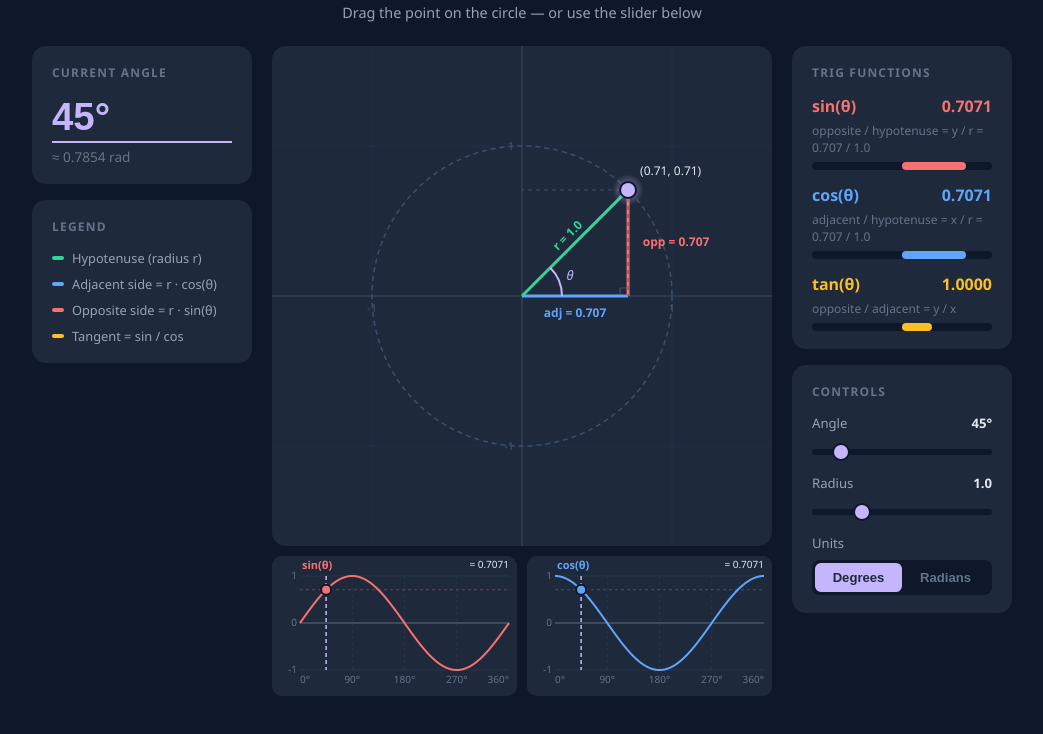
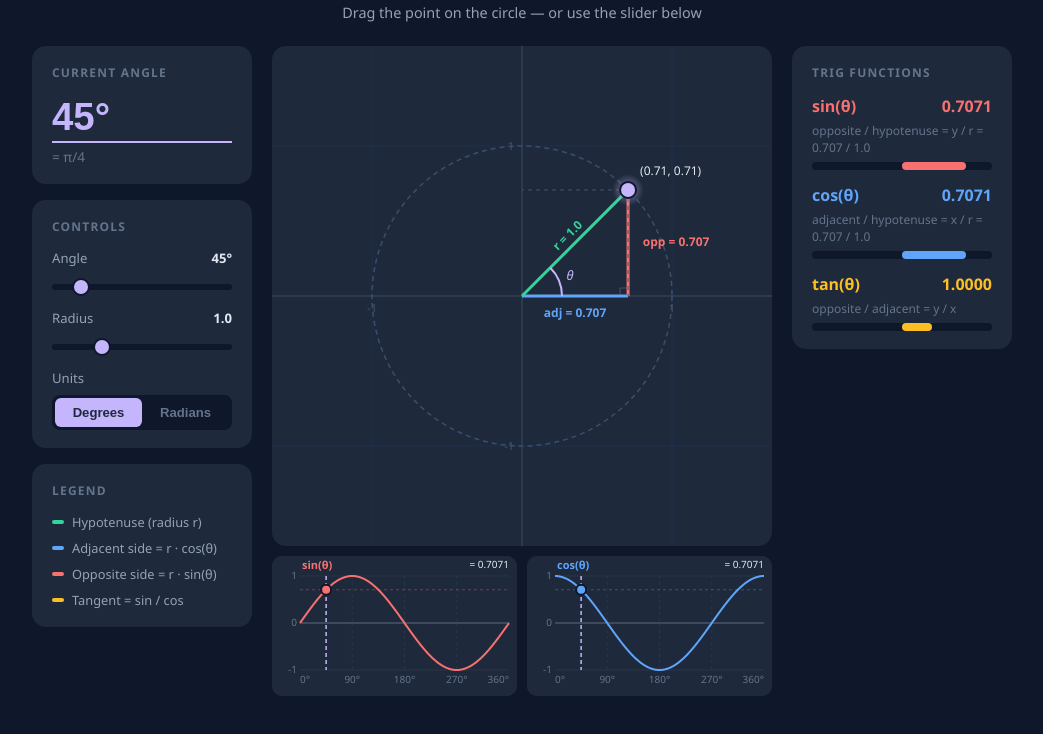
Before and after one commit to stoffprof/trig, a plain HTML site: page index.html in a window 1280 px wide. Shown: the part 66-800 px from the top of the page, without its empty margins (118-1161 px from the left). Drawn offline with Linux system fonts and the light colour scheme.

Commit message:
Move Controls to left panel, add π-fraction radian display, add README
- Controls card moved from right column to left, under Current Angle
- Radians now shown as π fractions (π/4, 3π/2, etc.) for multiples of 15°;
  falls back to decimal for other angles
- Angle input accepts typed π fractions: pi/4, π/2, 3pi/2, etc.
- Degree mode alt text now shows the π fraction equivalent
- Added README with feature list and usage instructions

Co-Authored-By: Claude Sonnet 4.6 <noreply@anthropic.com>

```diff
--- a/index.html
+++ b/index.html
@@ -19,7 +19,29 @@
     <div class="card">
       <h2>Current Angle</h2>
       <input type="text" id="angleInput" class="angle-display" value="45°">
-      <div class="angle-alt" id="angleAlt">≈ 0.785 rad</div>
+      <div class="angle-alt" id="angleAlt">≈ π/4</div>
+    </div>
+
+    <div class="card">
+      <h2>Controls</h2>
+
+      <div class="control-row">
+        <label>Angle <span id="angleLabel">45°</span></label>
+        <input type="range" id="angleSlider" min="0" max="360" step="1" value="45">
+      </div>
+
+      <div class="control-row">
+        <label>Radius <span id="radiusLabel">1.0</span></label>
+        <input type="range" id="radiusSlider" min="0.5" max="2.5" step="0.1" value="1">
+      </div>
+
+      <div class="control-row">
+        <label style="margin-bottom:8px">Units</label>
+        <div class="toggle-group">
+          <button id="btnDeg" class="active" onclick="setUnits('deg')">Degrees</button>
+          <button id="btnRad" onclick="setUnits('rad')">Radians</button>
+        </div>
+      </div>
     </div>
 
     <div class="card">
@@ -96,28 +118,6 @@
       </div>
     </div>
 
-    <div class="card">
-      <h2>Controls</h2>
-
-      <div class="control-row">
-        <label>Angle <span id="angleLabel">45°</span></label>
-        <input type="range" id="angleSlider" min="0" max="360" step="1" value="45">
-      </div>
-
-      <div class="control-row">
-        <label>Radius <span id="radiusLabel">1.0</span></label>
-        <input type="range" id="radiusSlider" min="0.5" max="2.5" step="0.1" value="1">
-      </div>
-
-      <div class="control-row">
-        <label style="margin-bottom:8px">Units</label>
-        <div class="toggle-group">
-          <button id="btnDeg" class="active" onclick="setUnits('deg')">Degrees</button>
-          <button id="btnRad" onclick="setUnits('rad')">Radians</button>
-        </div>
-      </div>
-    </div>
-
   </div>
 
 </div>
--- a/script.js
+++ b/script.js
@@ -1,5 +1,43 @@
 const canvas = document.getElementById('canvas');
 const ctx    = canvas.getContext('2d');
+
+// ── π-fraction helpers ─────────────────────────────
+function gcd(a, b) {
+  a = Math.abs(a); b = Math.abs(b);
+  while (b) { [a, b] = [b, a % b]; }
+  return a;
+}
+
+// Returns a π-fraction string (e.g. "3π/4") for nice angles,
+// or null if the denominator would be > 12 (falls back to decimal).
+function toRadLabel(deg) {
+  const d = Math.round(deg);
+  if (d === 0) return '0';
+  const g   = gcd(d, 180);
+  const num = d / g;
+  const den = 180 / g;
+  if (den > 12) return null;
+  if (den === 1) return num === 1 ? 'π' : `${num}π`;
+  return num === 1 ? `π/${den}` : `${num}π/${den}`;
+}
+
+// Parses the angle input field → degrees.
+// Accepts: "45", "45°", "pi/4", "π/4", "3pi/2", "1.5708 rad", etc.
+function parseAngleInput(raw) {
+  const str = raw.trim().toLowerCase()
+    .replace(/[°]/g, '').replace(/π/g, 'pi').replace(/\s+/g, '');
+  if (!useDeg) {
+    const m = str.match(/^(-?\d*\.?\d*)pi(?:\/(\d+\.?\d*))?$/);
+    if (m) {
+      const num = (m[1] === '' || m[1] === '-') ? (m[1] === '-' ? -1 : 1) : parseFloat(m[1]);
+      const den = m[2] ? parseFloat(m[2]) : 1;
+      return (num / den) * 180; // (n/d)π rad → (n/d)×180 deg
+    }
+    const rad = parseFloat(str.replace(/rad\b/g, ''));
+    return isNaN(rad) ? NaN : rad * 180 / Math.PI;
+  }
+  return parseFloat(str.replace(/deg\b/g, ''));
+}
 
 // ── State ──────────────────────────────────────────
 let angleDeg = 45;
@@ -384,14 +422,21 @@ function draw() {
 // ── Panel updates ──────────────────────────────────
 function updatePanel(s, c, t) {
   const angleInput = document.getElementById('angleInput');
+  const fracLabel  = toRadLabel(angleDeg);
+  const radDecimal = (angleDeg * Math.PI / 180).toFixed(4);
   if (document.activeElement !== angleInput) {
-    angleInput.value = useDeg
-      ? `${Math.round(angleDeg)}°`
-      : `${(angleDeg * Math.PI / 180).toFixed(4)} rad`;
+    if (useDeg) {
+      angleInput.value = `${Math.round(angleDeg)}°`;
+    } else {
+      angleInput.value = fracLabel ? fracLabel : `${radDecimal} rad`;
+    }
   }
-  document.getElementById('angleAlt').textContent = useDeg
-    ? `≈ ${(angleDeg * Math.PI / 180).toFixed(4)} rad`
-    : `= ${Math.round(angleDeg)}°`;
+  if (useDeg) {
+    document.getElementById('angleAlt').textContent =
+      fracLabel ? `= ${fracLabel}` : `≈ ${radDecimal} rad`;
+  } else {
+    document.getElementById('angleAlt').textContent = `= ${Math.round(angleDeg)}°`;
+  }
 
   document.getElementById('sinVal').textContent = s.toFixed(4);
   document.getElementById('sinFormula').textContent =
@@ -410,7 +455,7 @@ function updatePanel(s, c, t) {
 
   const label = useDeg
     ? `${Math.round(angleDeg)}°`
-    : `${(angleDeg * Math.PI / 180).toFixed(3)} rad`;
+    : (fracLabel ? fracLabel : `${radDecimal} rad`);
   document.getElementById('angleLabel').textContent  = label;
   document.getElementById('radiusLabel').textContent = radius.toFixed(1);
 }
@@ -482,11 +527,8 @@ document.getElementById('radiusSlider').addEventListener('input', e => {
 });
 
 function applyAngleInput() {
-  const raw = document.getElementById('angleInput').value.trim()
-    .toLowerCase().replace(/°|deg|rad/g, '').trim();
-  const parsed = parseFloat(raw);
-  if (isNaN(parsed)) { draw(); return; }
-  const inDeg = useDeg ? parsed : parsed * 180 / Math.PI;
+  const inDeg = parseAngleInput(document.getElementById('angleInput').value);
+  if (isNaN(inDeg)) { draw(); return; }
   angleDeg = ((inDeg % 360) + 360) % 360;
   document.getElementById('angleSlider').value = Math.round(angleDeg);
   draw();
```
Also changed, not shown: 1 other file.
